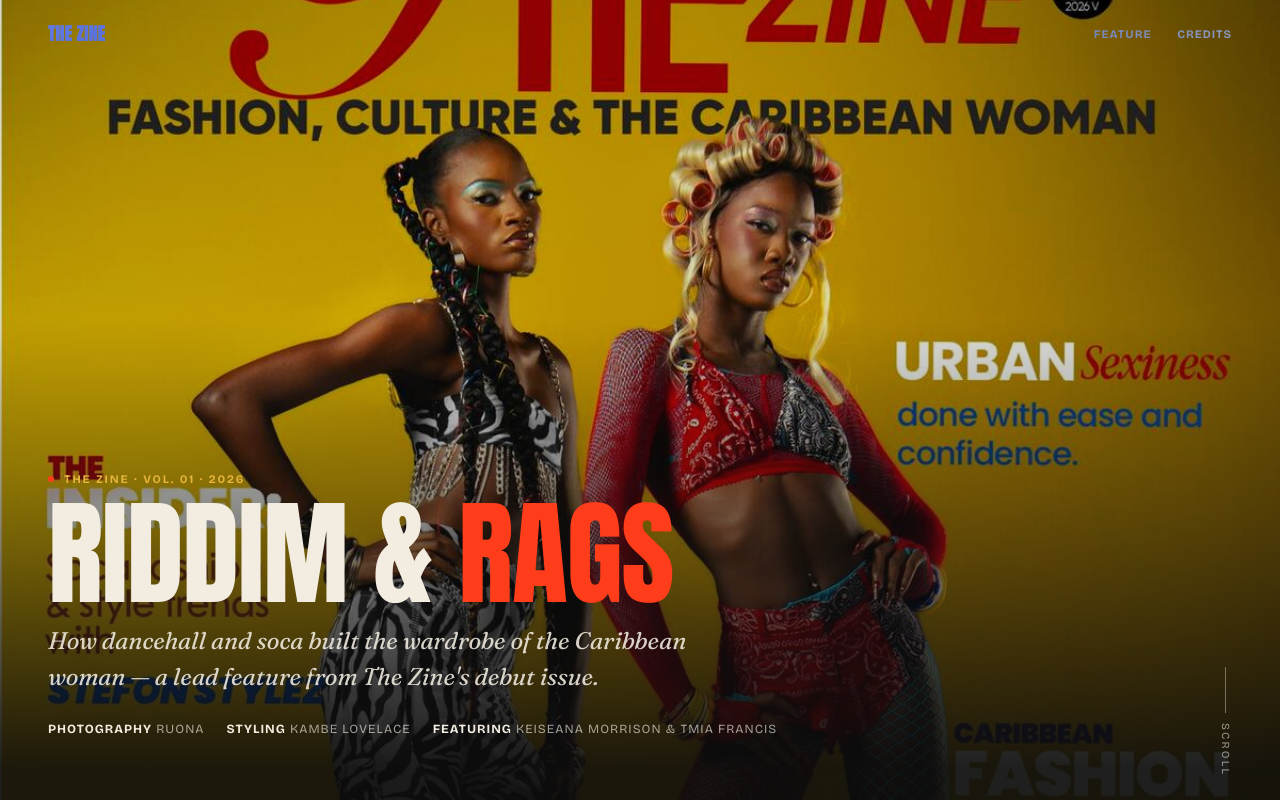
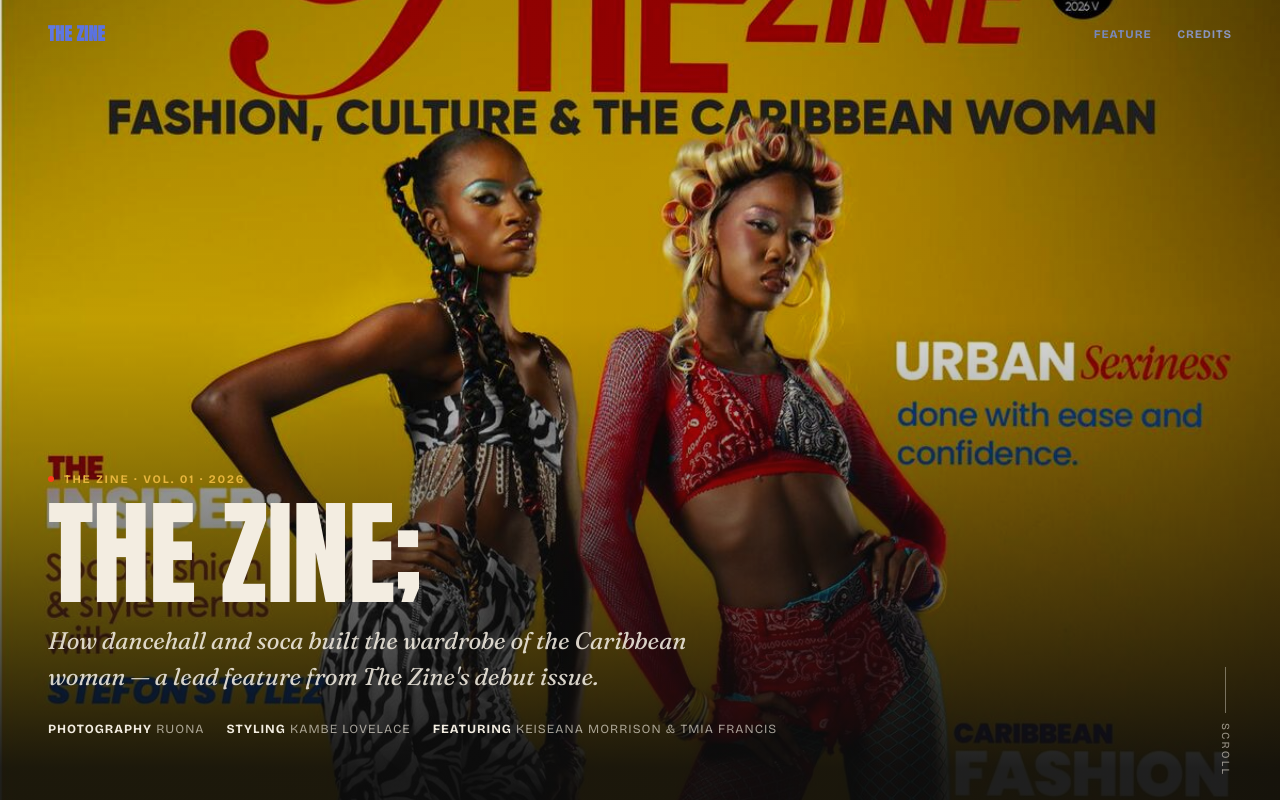
Before and after one commit to ruonacoder/The-Zine, a plain HTML site: page index.html in a window 1280 px wide. Shown: the top 800 px of the page. Drawn offline with nearby package versions, Linux system fonts and the light colour scheme.

Commit message:
Update title in index.html

```diff
--- a/index.html
+++ b/index.html
@@ -263,7 +263,7 @@
   <img src="images/cover.jpg" alt="Cover spread of The Zine, Vol. 01 — Caribbean fashion editorial">
   <div class="hero-inner">
     <div class="kicker"><span class="dot"></span>The Zine · Vol. 01 · 2026</div>
-    <h1 class="title">Riddim &amp; <em>Rags</em></h1>
+    <h1 class="title">The Zine; </h1>
     <p class="dek">How dancehall and soca built the wardrobe of the Caribbean woman — a lead feature from The Zine's debut issue.</p>
     <div class="byline">
       <span><b>Photography</b> Ruona</span>
```
